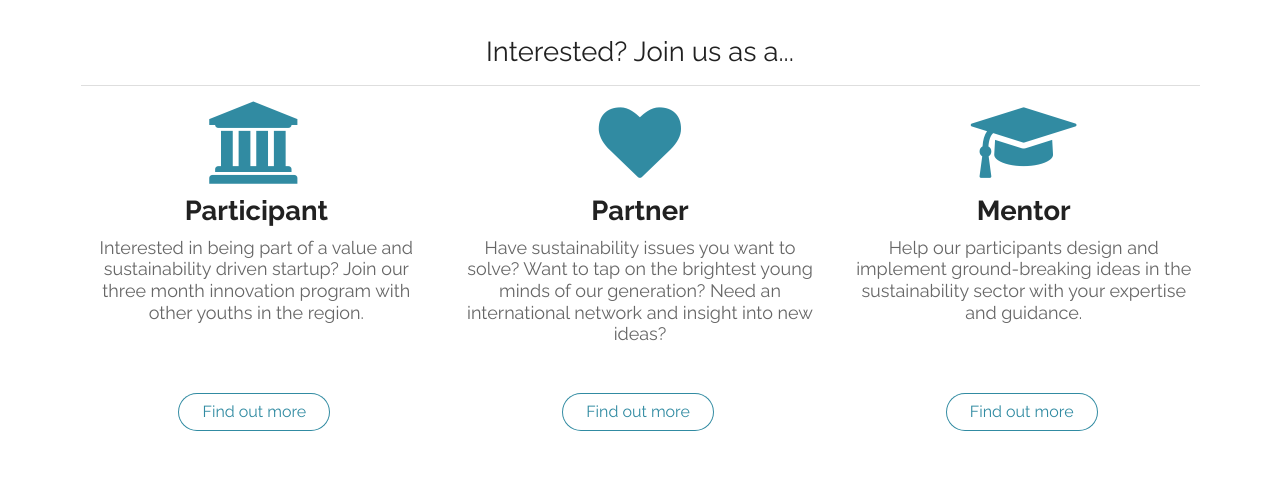
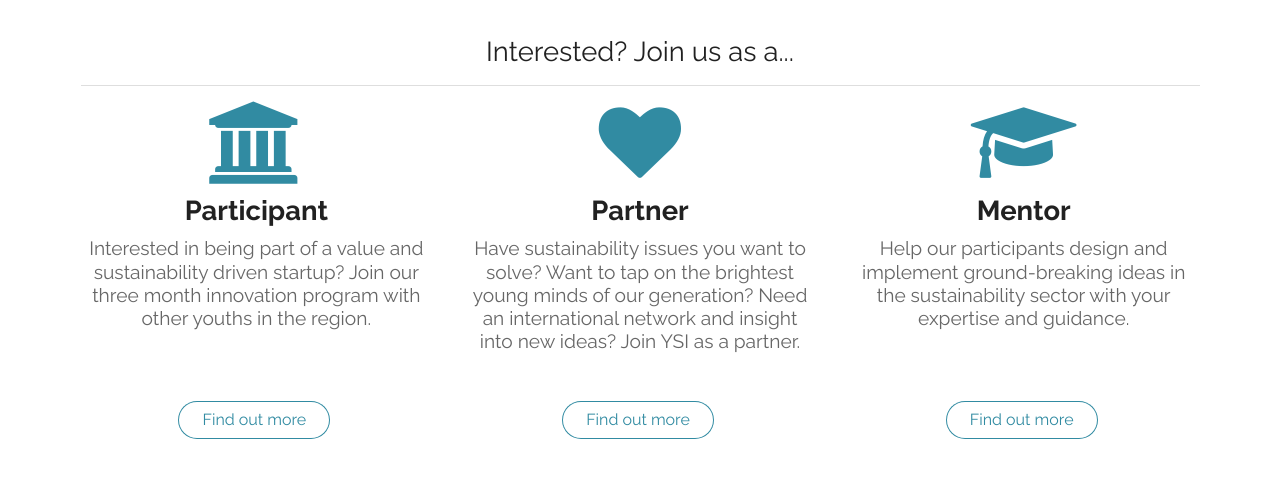
Before and after one commit to frizensami/ysi-website, a Flask app: page / in a window 1280 px wide. Shown: the part 311-800 px from the top of the page. Run offline with Flask 2, Linux system fonts and the light colour scheme.

Commit message:
Adjust call to action font sizes

```diff
--- a/templates/index.html
+++ b/templates/index.html
@@ -56,7 +56,7 @@
             <i class="blue university icon"></i>
             <div class="content">
                 Participant
-                <div class="sub header" style="margin-top: 0.5em">Interested in being part of a value and sustainability driven startup? Join our three month innovation program with other youths in the region.
+                <div class="sub header" style="margin-top: 0.5em; font-size: 0.7em">Interested in being part of a value and sustainability driven startup? Join our three month innovation program with other youths in the region.
 
                 </div>
             </div>
@@ -67,9 +67,8 @@
             <i class="blue heart icon"></i>
             <div class="content">
                 Partner
-                <div class="sub header" style="margin-top: 0.5em"> Have sustainability issues you want to solve?
-Want to tap on the brightest young minds of our generation?
-Need an international network and insight into new ideas?
+                <div class="sub header" style="margin-top: 0.5em; font-size: 0.7em; text-align: center"> Have sustainability issues you want to solve? Want to tap on the brightest young minds of our generation? Need an international
+                network and insight into new ideas? Join YSI as a partner.
                 </div>
             </div>
         </h2>
@@ -79,7 +78,7 @@ Need an international network and insight into new ideas?
             <i class="blue student icon"></i>
             <div class="content">
                 Mentor
-                <div class="sub header" style="margin-top: 0.5em"> Help our participants design and implement ground-breaking ideas in the sustainability sector with your expertise and guidance.
+                <div class="sub header" style="margin-top: 0.5em; font-size: 0.7em"> Help our participants design and implement ground-breaking ideas in the sustainability sector with your expertise and guidance.
                 </div>
             </div>
         </h2>
```
